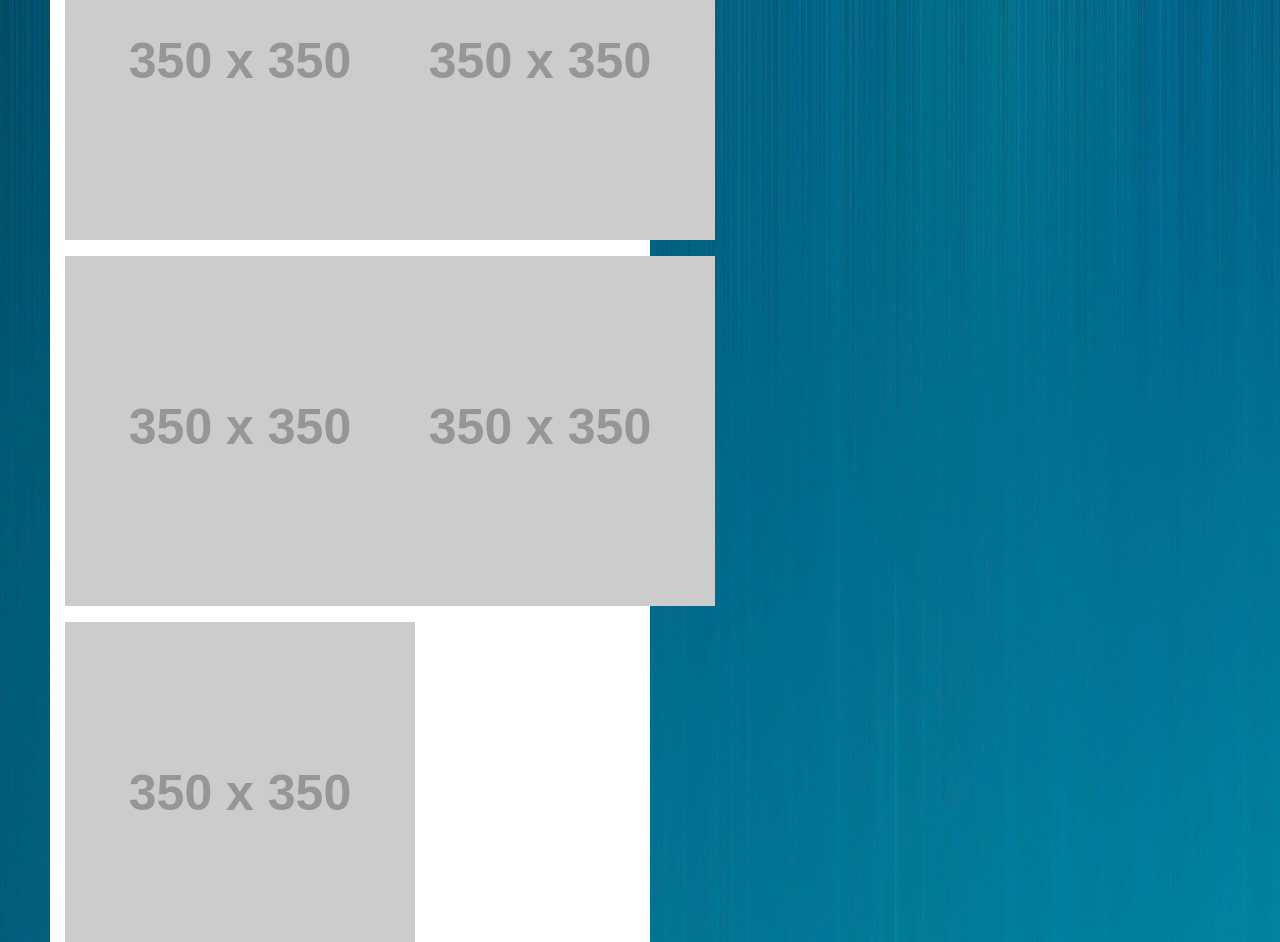
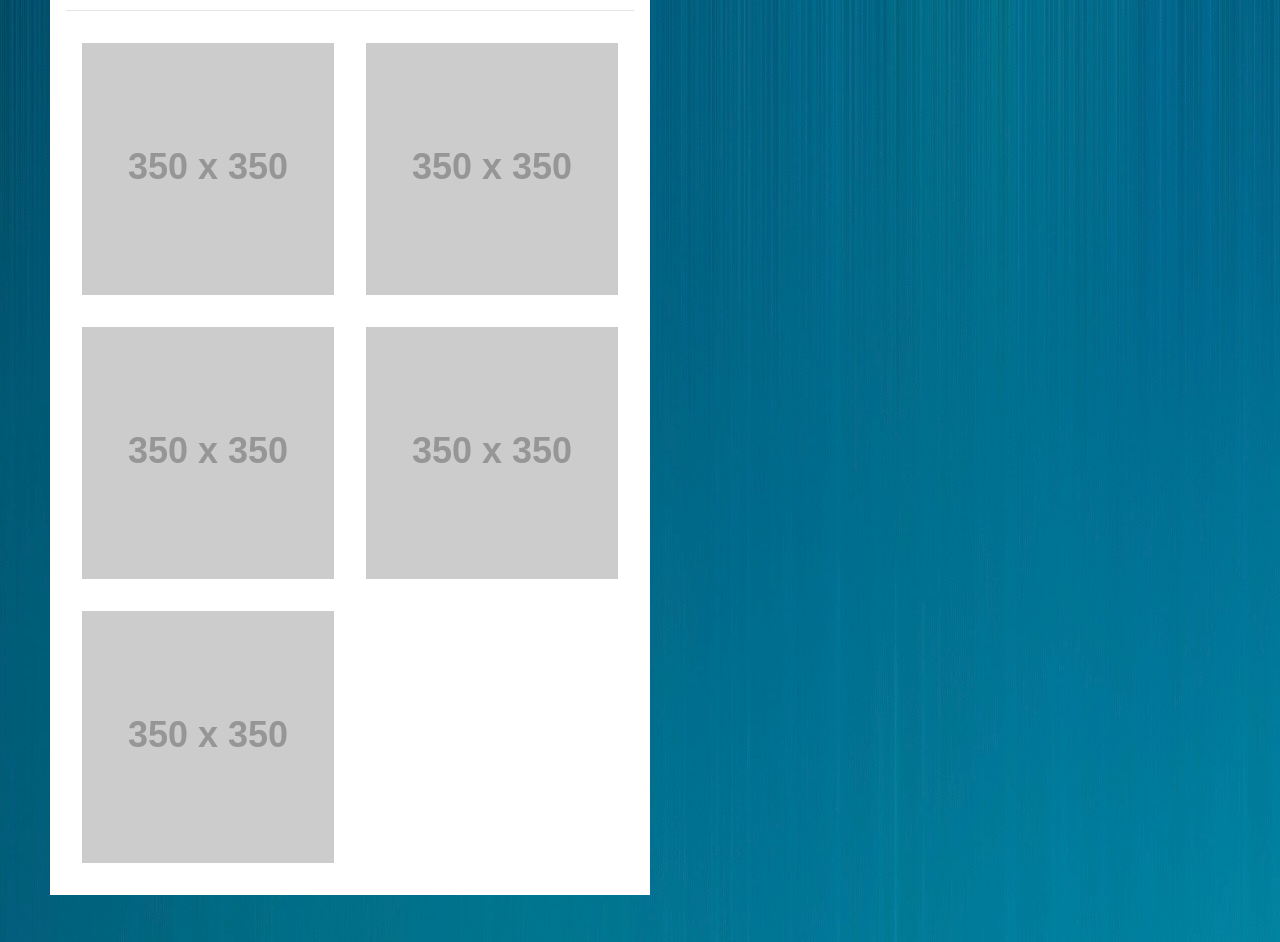
Before and after one commit to Conanas/responsive-portfolio, a plain HTML site: page portfolio.html in a window 1280 px wide. Shown: the part 300-1242 px from the top of the page. Drawn offline with nearby package versions, Linux system fonts and the light colour scheme; placeholder pictures from the web are drawn by us.

Commit message:
changes to layout of portfolio images

```diff
--- a/assets/css/style.css
+++ b/assets/css/style.css
@@ -24,6 +24,7 @@ main {
     margin-top: 100px;
     margin-bottom: 100px;
     background-color: white;
+    padding: 16px;
 }
 
 section {
@@ -45,6 +46,14 @@ label {
     float: left;
     margin-right: 10px;
     width: 50%;
+}
+
+.portfolioimagescol {
+    padding: 16px;
+}
+
+.portfolioimages {
+    width: 100%;
 }
 
 footer {
--- a/portfolio.html
+++ b/portfolio.html
@@ -47,50 +47,39 @@
 
         <main>
 
+            <!--Portfolio-->
+            <h1>Portfolio</h1>
+            <hr>
             <div class="container">
 
                 <div class="row">
 
-                    <div class="col-md-6">
-                        <figure>
-                            <img src="https://via.placeholder.com/350" alt="placeholder">
-                        </figure>
+                    <div class="col-md-6 portfolioimagescol">
+                        <img class="portfolioimages" src="https://via.placeholder.com/350" alt="placeholder">
                     </div>
 
-                    <div class="col-md-6">
-                        <figure>
-                            <img src="https://via.placeholder.com/350" alt="placeholder">
-                        </figure>
+                    <div class="col-md-6 portfolioimagescol">
+                        <img class="portfolioimages" src="https://via.placeholder.com/350" alt="placeholder">
                     </div>
 
                 </div>
 
                 <div class="row">
 
-                    <div class="col-md-6">
-                        <figure>
-                            <img src="https://via.placeholder.com/350" alt="placeholder">
-                        </figure>
+                    <div class="col-md-6 portfolioimagescol">
+                        <img class="portfolioimages" src="https://via.placeholder.com/350" alt="placeholder">
                     </div>
 
-                    <div class="col-md-6">
-                        <figure>
-                            <img src="https://via.placeholder.com/350" alt="placeholder">
-                        </figure>
+                    <div class="col-md-6 portfolioimagescol">
+                        <img class="portfolioimages" src="https://via.placeholder.com/350" alt="placeholder">
                     </div>
 
                 </div>
 
                 <div class="row">
 
-                    <div class="col-md-6">
-                        <figure>
-                            <img src="https://via.placeholder.com/350" alt="placeholder">
-                        </figure>
-                    </div>
-
-                    <div class="col-md-6">
-
+                    <div class="col-md-6 portfolioimagescol">
+                        <img class="portfolioimages" src="https://via.placeholder.com/350" alt="placeholder">
                     </div>
 
                 </div>
```
